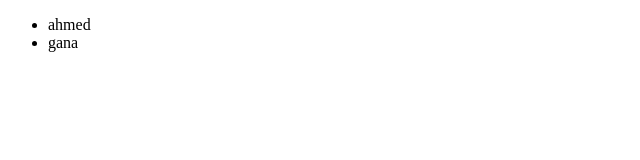
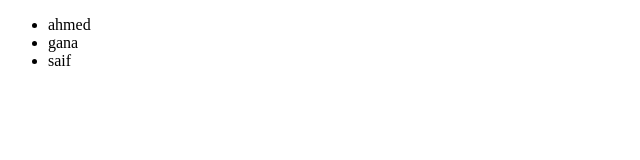
Before and after one commit to Hnafy/practice, a plain HTML site: page index.html in a window 1280 px wide. Shown: the full height of the page, 0-640 px from the left. Drawn offline with Linux system fonts and the light colour scheme.

Commit message:
change in github desktop

```diff
--- a/index.html
+++ b/index.html
@@ -9,6 +9,7 @@
     <ul>
         <li>ahmed</li>
         <li>gana</li>
+        <li>saif</li>
     </ul>
 </body>
 </html>
```
